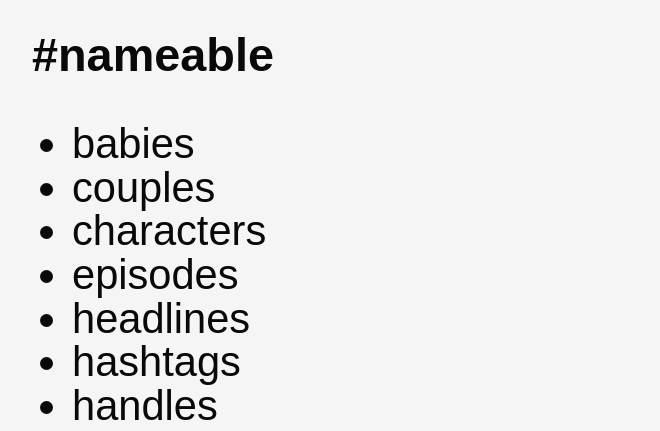
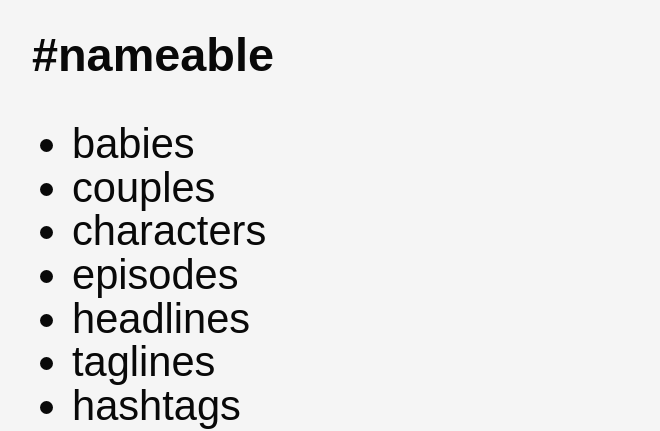
Before and after one commit to s9a/got_name, a plain HTML site: page index.html in a window 1280 px wide. Shown: the part 332-763 px from the top of the page, without its empty margins (0-660 px from the left). Drawn offline with Linux system fonts and the light colour scheme.

Commit message:
+ taglines (#7)

```diff
--- a/index.html
+++ b/index.html
@@ -30,6 +30,7 @@
     <li>characters
     <li>episodes
     <li>headlines
+    <li>taglines
     <li>hashtags
     <li>handles
     <li>podcasts
```
